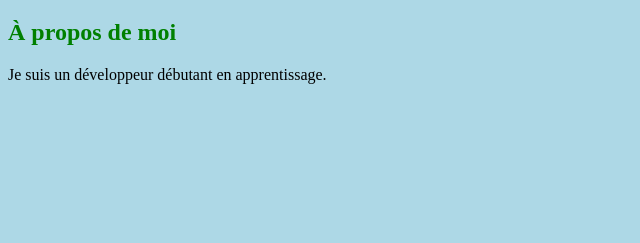
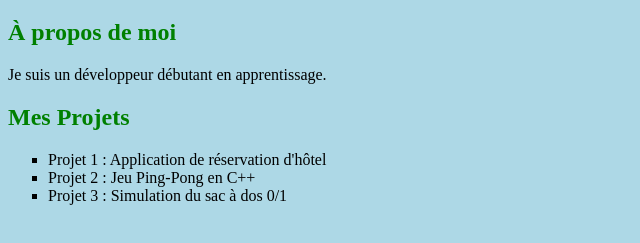
Before and after one commit to ibtihalbouaouni-max/ibtihalbouaouni, a plain HTML site: page index.html in a window 1280 px wide. Shown: the part 61-304 px from the top of the page, without its empty margins (0-640 px from the left). Drawn offline with Linux system fonts and the light colour scheme.

Commit message:
v.1.3 Add of projects list

```diff
--- a/index.html
+++ b/index.html
@@ -11,5 +11,14 @@
   <h2>À propos de moi</h2>
   <p>Je suis un développeur débutant en apprentissage.</p>
 </section>
+<section id="projets">
+  <h2>Mes Projets</h2>
+  <ul>
+    <li>Projet 1 : Application de réservation d'hôtel</li>
+    <li>Projet 2 : Jeu Ping-Pong en C++</li>
+    <li>Projet 3 : Simulation du sac à dos 0/1</li>
+  </ul>
+</section>
+
 </body>
 </html>
--- a/styles.css
+++ b/styles.css
@@ -3,3 +3,7 @@ h1 { color: blue; }
 h2 {
   color: green;
 }
+
+ul {
+  list-style-type: square;
+}
```
